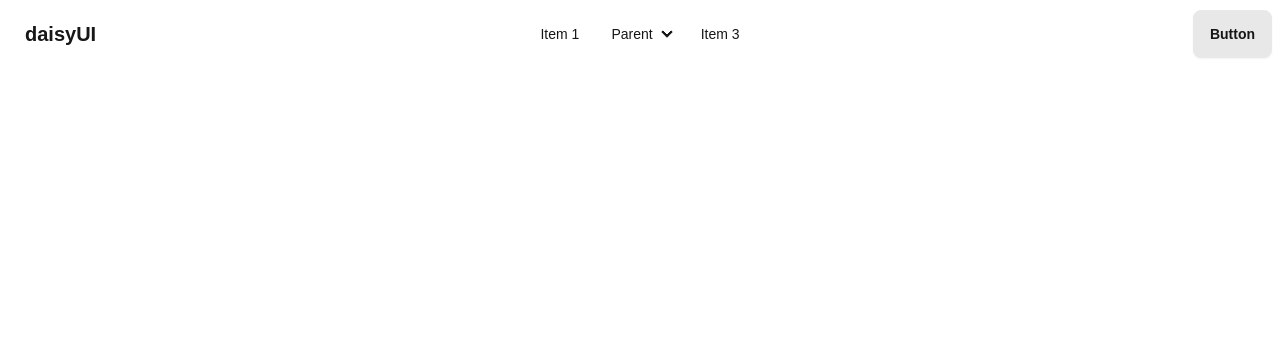
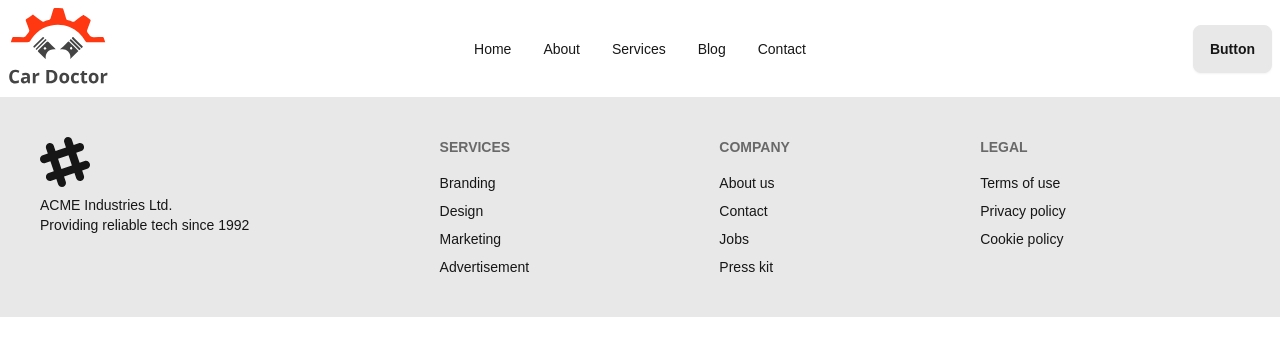
Before and after one commit to sajib689/car-doctor-with-next-js, a Next.js app: page / in a window 1280 px wide. Shown: the top 356 px of the page. Built offline with nearby package versions, Linux system fonts and the light colour scheme.

Commit message:
add navbar

```diff
--- a/src/app/layout.js
+++ b/src/app/layout.js
@@ -1,6 +1,7 @@
 import localFont from "next/font/local";
 import "./globals.css";
 import Navbar from "@/components/shared/Navbar";
+import Footer from "@/components/shared/Footer";
 
 const geistSans = localFont({
   src: "./fonts/GeistVF.woff",
@@ -26,6 +27,7 @@
       >
         <Navbar/>
         {children}
+        <Footer/>
       </body>
     </html>
   );
--- /dev/null
+++ b/src/components/shared/Footer.jsx
@@ -0,0 +1,46 @@
+const Footer = () => {
+  return (
+    <footer className="footer bg-base-200 text-base-content p-10">
+      <aside>
+        <svg
+          width="50"
+          height="50"
+          viewBox="0 0 24 24"
+          xmlns="http://www.w3.org/2000/svg"
+          fillRule="evenodd"
+          clipRule="evenodd"
+          className="fill-current"
+        >
+          <path d="M22.672 15.226l-2.432.811.841 2.515c.33 1.019-.209 2.127-1.23 2.456-1.15.325-2.148-.321-2.463-1.226l-.84-2.518-5.013 1.677.84 2.517c.391 1.203-.434 2.542-1.831 2.542-.88 0-1.601-.564-1.86-1.314l-.842-2.516-2.431.809c-1.135.328-2.145-.317-2.463-1.229-.329-1.018.211-2.127 1.231-2.456l2.432-.809-1.621-4.823-2.432.808c-1.355.384-2.558-.59-2.558-1.839 0-.817.509-1.582 1.327-1.846l2.433-.809-.842-2.515c-.33-1.02.211-2.129 1.232-2.458 1.02-.329 2.13.209 2.461 1.229l.842 2.515 5.011-1.677-.839-2.517c-.403-1.238.484-2.553 1.843-2.553.819 0 1.585.509 1.85 1.326l.841 2.517 2.431-.81c1.02-.33 2.131.211 2.461 1.229.332 1.018-.21 2.126-1.23 2.456l-2.433.809 1.622 4.823 2.433-.809c1.242-.401 2.557.484 2.557 1.838 0 .819-.51 1.583-1.328 1.847m-8.992-6.428l-5.01 1.675 1.619 4.828 5.011-1.674-1.62-4.829z"></path>
+        </svg>
+        <p>
+          ACME Industries Ltd.
+          <br />
+          Providing reliable tech since 1992
+        </p>
+      </aside>
+      <nav>
+        <h6 className="footer-title">Services</h6>
+        <a className="link link-hover">Branding</a>
+        <a className="link link-hover">Design</a>
+        <a className="link link-hover">Marketing</a>
+        <a className="link link-hover">Advertisement</a>
+      </nav>
+      <nav>
+        <h6 className="footer-title">Company</h6>
+        <a className="link link-hover">About us</a>
+        <a className="link link-hover">Contact</a>
+        <a className="link link-hover">Jobs</a>
+        <a className="link link-hover">Press kit</a>
+      </nav>
+      <nav>
+        <h6 className="footer-title">Legal</h6>
+        <a className="link link-hover">Terms of use</a>
+        <a className="link link-hover">Privacy policy</a>
+        <a className="link link-hover">Cookie policy</a>
+      </nav>
+    </footer>
+  );
+};
+
+export default Footer;
--- a/src/components/shared/Navbar.jsx
+++ b/src/components/shared/Navbar.jsx
@@ -1,6 +1,18 @@
+import Image from "next/image";
+import Link from "next/link";
+
 const Navbar = () => {
+    const links =
+    <>
+    <li><Link href='/'>Home</Link></li>
+    <li><Link href='/'>About</Link></li>
+    <li><Link href='/'>Services</Link></li>
+    <li><Link href='/'>Blog</Link></li>
+    <li><Link href='/'>Contact</Link></li>
+    </>
   return (
-    <div className="navbar bg-base-100">
+   <div className=' bg-base-100'>
+     <div className="container mx-auto navbar">
     <div className="navbar-start">
       <div className="dropdown">
         <div tabIndex={0} role="button" className="btn btn-ghost lg:hidden">
@@ -20,38 +32,23 @@
         <ul
           tabIndex={0}
           className="menu menu-sm dropdown-content bg-base-100 rounded-box z-[1] mt-3 w-52 p-2 shadow">
-          <li><a>Item 1</a></li>
-          <li>
-            <a>Parent</a>
-            <ul className="p-2">
-              <li><a>Submenu 1</a></li>
-              <li><a>Submenu 2</a></li>
-            </ul>
-          </li>
-          <li><a>Item 3</a></li>
+         {links}
         </ul>
       </div>
-      <a className="btn btn-ghost text-xl">daisyUI</a>
+      <Link href='/'>
+      <Image src='/assets/logo.svg' width={100} height={60} alt='logo'/>
+      </Link>
     </div>
     <div className="navbar-center hidden lg:flex">
       <ul className="menu menu-horizontal px-1">
-        <li><a>Item 1</a></li>
-        <li>
-          <details>
-            <summary>Parent</summary>
-            <ul className="p-2">
-              <li><a>Submenu 1</a></li>
-              <li><a>Submenu 2</a></li>
-            </ul>
-          </details>
-        </li>
-        <li><a>Item 3</a></li>
+       {links}
       </ul>
     </div>
     <div className="navbar-end">
       <a className="btn">Button</a>
     </div>
   </div>
+   </div>
   );
 };
 
```
